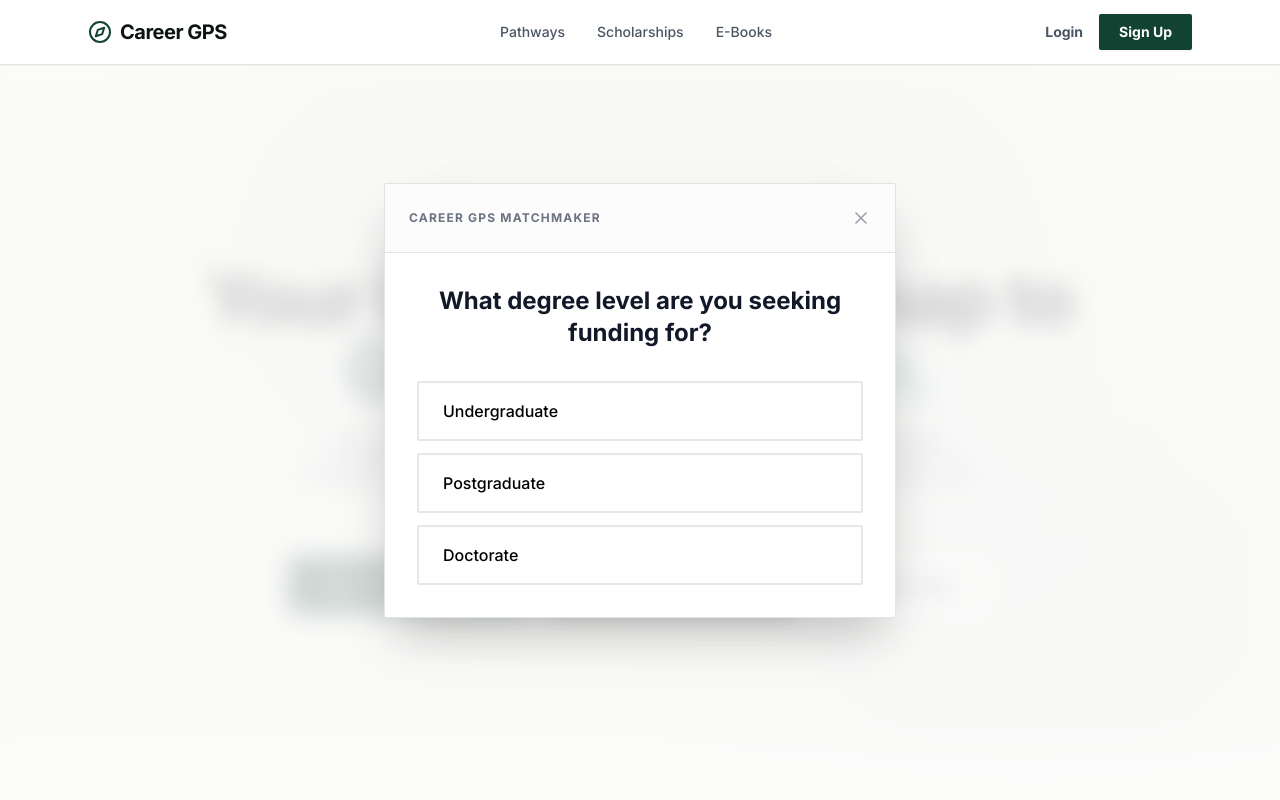
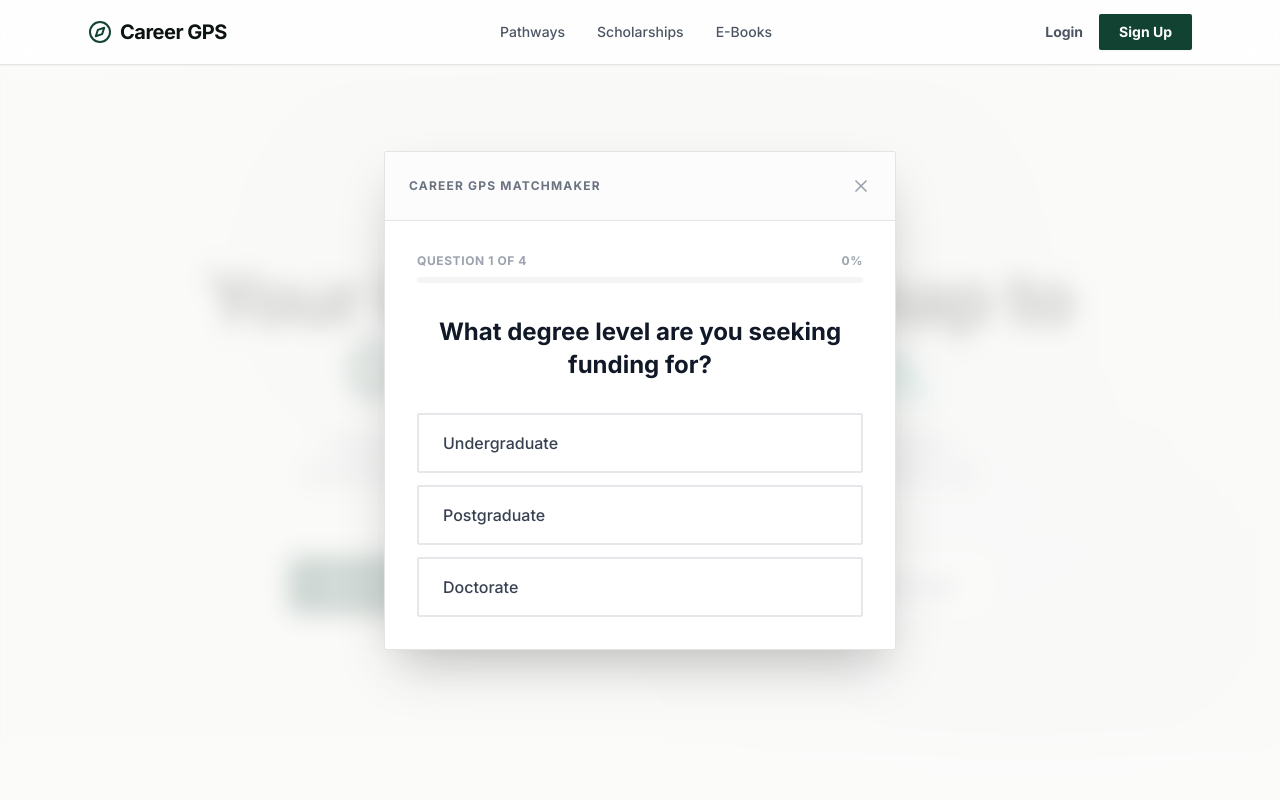
Before and after one commit to SahilDhinwa/Career-gps2.0, a Next.js app: page / in a window 1280 px wide. Both pictures are taken after a click on the button "Find My Scholarship". Shown: the top 800 px of the page. Built offline with nearby package versions, Linux system fonts and the light colour scheme; no server answers.

Commit message:
Refactor Matchmaker component for clarity and UX

```diff
--- a/components/Matchmaker.tsx
+++ b/components/Matchmaker.tsx
@@ -17,7 +17,7 @@ const QUIZ_QUESTIONS = [
   },
   {
     id: "experience",
-    title: "How much full-time, paid professional experience do you have?",
+    title: "How much full-time professional work experience do you have?",
     options: [
       { label: "None / Fresh Graduate", value: "0" },
       { label: "Less than 2 years", value: "1" },
@@ -46,7 +46,7 @@ const QUIZ_QUESTIONS = [
 export default function Matchmaker() {
   const router = useRouter();
 
-  // 2. STATE VARIABLES
+  // 2. FIXED STATE VARIABLES
   const [isOpen, setIsOpen] = useState(false);
   const [currentStep, setCurrentStep] = useState(0);
   const [answers, setAnswers] = useState<Record<string, string>>({});
@@ -70,6 +70,7 @@ export default function Matchmaker() {
     const newAnswers = { ...answers, [currentQuestionId]: value };
     setAnswers(newAnswers);
 
+    // Smooth transition to the next step
     setTimeout(() => {
       if (currentStep < QUIZ_QUESTIONS.length - 1) {
         setCurrentStep(currentStep + 1);
@@ -81,10 +82,13 @@ export default function Matchmaker() {
 
   const processAlgorithm = (finalAnswers: Record<string, string>) => {
     setIsProcessing(true);
+
+    // Fake loading delay for UX premium feel
     setTimeout(() => {
       const { degree, experience, academic, finance } = finalAnswers;
       let match = null;
 
+      // The Routing Algorithm
       if (degree === "UG") {
         match = {
           name: "MEXT Scholarship",
@@ -92,30 +96,30 @@ export default function Matchmaker() {
           tagline: "100% Tuition & ¥117,000 Monthly Stipend",
           link: "/roadmap/mext-ug"
         };
-      } else if (degree === "PG" && experience === "2+" && (academic === "MID" || academic === "HIGH" || academic === "TOP")) {
+      } else if (degree === "PG" && experience === "2+" && (academic === "MID" || academic === "HIGH")) {
         match = {
           name: "Chevening Scholarship",
           country: "United Kingdom",
           tagline: "The Premier Leadership Program",
           link: "/roadmap/chevening-masters"
         };
-      } else if (degree === "PG" && finance === "YES" && (academic === "MID" || academic === "HIGH" || academic === "TOP")) {
+      } else if (degree === "PG" && finance === "YES" && (academic === "MID" || academic === "HIGH")) {
         match = {
           name: "Commonwealth Master's",
           country: "United Kingdom",
           tagline: "Development-Focused Full Funding",
           link: "/roadmap/commonwealth-masters"
         };
-      } else if ((degree === "PG" || degree === "PHD") && (academic === "HIGH" || academic === "TOP")) {
+      } else if ((degree === "PG" || degree === "PHD") && academic === "HIGH") {
         match = {
           name: "DAAD Scholarship",
           country: "Germany",
           tagline: "World-Class Education at Zero Tuition",
-          link: "/roadmap/daad-masters"
+          link: "/roadmap/daad-masters" // Routes to DAAD Master's or PhD depending on selection
         };
       } else {
         match = {
-          name: "General Application Pathway",
+          name: "General Master's Pathway",
           country: "Global Institutions",
           tagline: "Structured Application Guidance",
           link: `/roadmap/${degree.toLowerCase()}`
@@ -137,18 +141,25 @@ export default function Matchmaker() {
   // 5. RENDER
   return (
     <>
+      {/* The Trigger Button */}
       <button
         onClick={() => setIsOpen(true)}
-        className="w-full sm:w-auto bg-gray-900 text-white font-bold px-8 py-4 rounded-sm shadow-lg hover:bg-black hover:-translate-y-0.5 transition-all flex items-center justify-center gap-2"
+        className="w-full sm:w-auto bg-primary text-white font-bold px-8 py-4 rounded-sm shadow-lg hover:bg-primaryHover hover:-translate-y-0.5 transition-all flex items-center justify-center gap-2"
       >
-        <Sparkles className="w-5 h-5 text-warning" /> Find My Scholarship
+        <Sparkles className="w-5 h-5" /> Find My Scholarship
       </button>
 
+      {/* The Modal Overlay */}
       {isOpen && (
         <div className="fixed inset-0 z-50 flex items-center justify-center p-4 bg-background/80 backdrop-blur-md animate-in fade-in duration-300">
+
           <div className="bg-surface w-full max-w-lg border border-surfaceBorder rounded-sm shadow-2xl relative overflow-hidden flex flex-col">
+
+            {/* Header */}
             <div className="flex justify-between items-center p-6 border-b border-surfaceBorder bg-gray-50/50">
-              <span className="text-xs font-bold uppercase tracking-widest text-gray-500">Career GPS Matchmaker</span>
+              <span className="text-xs font-bold uppercase tracking-widest text-gray-500">
+                Career GPS Matchmaker
+              </span>
               <button onClick={resetQuiz} className="text-gray-400 hover:text-gray-800 transition-colors">
                 <X className="w-5 h-5" />
               </button>
@@ -156,40 +167,85 @@ export default function Matchmaker() {
 
             <div className="p-8 flex-grow">
               {isProcessing ? (
+                // LOADING STATE
                 <div className="flex flex-col items-center justify-center py-12 text-center animate-pulse">
                   <Loader2 className="w-12 h-12 mb-6 text-primary animate-spin" />
                   <h3 className="font-heading text-2xl font-bold text-gray-900 mb-2">Analyzing Profile Matrix...</h3>
+                  <p className="text-sm text-gray-500 font-medium">Cross-referencing global funding requirements.</p>
                 </div>
               ) : result ? (
+                // RESULT STATE
                 <div className="text-center py-6 animate-in slide-in-from-bottom-4 duration-500">
+                  <div className="w-16 h-16 bg-success/10 rounded-full flex items-center justify-center mx-auto mb-6">
+                    <Trophy className="w-8 h-8 text-success" />
+                  </div>
+                  <p className="text-xs font-bold text-success uppercase tracking-widest mb-2">Optimal Match Found</p>
                   <h2 className="font-heading text-3xl font-bold text-gray-900 mb-2">{result.name}</h2>
                   <p className="text-gray-500 font-medium mb-8">{result.country} • {result.tagline}</p>
+
                   <button
-                    onClick={() => { resetQuiz(); router.push(result.link); }}
-                    className="w-full bg-primary text-white font-bold py-4 rounded-sm hover:bg-primaryHover transition-colors"
+                    onClick={() => {
+                      resetQuiz();
+                      router.push(result.link);
+                    }}
+                    className="w-full bg-primary text-white font-bold py-4 rounded-sm hover:bg-primaryHover transition-colors flex items-center justify-center gap-2 shadow-md"
                   >
-                    View Verified Roadmap
+                    View Verified Roadmap <ChevronRight className="w-4 h-4" />
                   </button>
                 </div>
               ) : (
+                // QUIZ STATE
                 <div className="animate-in slide-in-from-right-4 duration-300">
-                  <h3 className="font-heading text-2xl font-bold text-gray-900 mb-8">{QUIZ_QUESTIONS[currentStep].title}</h3>
+                  {/* Progress Bar */}
+                  <div className="mb-8">
+                    <div className="flex justify-between text-xs font-bold text-gray-400 mb-2 tracking-wider">
+                      <span>QUESTION {currentStep + 1} OF 4</span>
+                      <span>{Math.round((currentStep / 4) * 100)}%</span>
+                    </div>
+                    <div className="w-full h-1.5 bg-gray-100 rounded-full overflow-hidden">
+                      <div
+                        className="h-full bg-primary transition-all duration-500 ease-out"
+                        style={{ width: `${(currentStep / 4) * 100}%` }}
+                      />
+                    </div>
+                  </div>
+
+                  <h3 className="font-heading text-2xl font-bold text-gray-900 mb-8 leading-snug">
+                    {QUIZ_QUESTIONS[currentStep].title}
+                  </h3>
+
                   <div className="space-y-3">
                     {QUIZ_QUESTIONS[currentStep].options.map((option, idx) => {
-                      const isSelected = answers[QUIZ_QUESTIONS[currentStep].id] === option.value;
+                      const currentQuestionId = QUIZ_QUESTIONS[currentStep].id;
+                      const isSelected = answers[currentQuestionId] === option.value;
+
                       return (
                         <button
                           key={idx}
                           onClick={() => handleOptionSelect(option.value)}
-                          className={`w-full text-left px-6 py-4 border-2 rounded-sm font-medium transition-all ${
-                            isSelected ? "border-primary bg-primary/5 text-primary" : "border-gray-200"
+                          className={`w-full text-left px-6 py-4 border-2 rounded-sm font-medium transition-all flex items-center justify-between group ${
+                            isSelected
+                              ? "border-primary bg-primary/5 text-primary"
+                              : "border-gray-200 text-gray-700 hover:border-primary/50 hover:bg-gray-50"
                           }`}
                         >
                           {option.label}
+                          <ChevronRight className={`w-4 h-4 opacity-0 group-hover:opacity-100 transition-opacity ${
+                            isSelected ? "opacity-100 text-primary" : "text-gray-400"
+                          }`} />
                         </button>
                       );
                     })}
                   </div>
+
+                  {currentStep > 0 && (
+                    <button
+                      onClick={() => setCurrentStep(prev => prev - 1)}
+                      className="mt-8 text-sm font-bold text-gray-400 hover:text-gray-800 transition-colors flex items-center gap-1"
+                    >
+                      <ArrowLeft className="w-4 h-4" /> Previous Question
+                    </button>
+                  )}
                 </div>
               )}
             </div>
```
